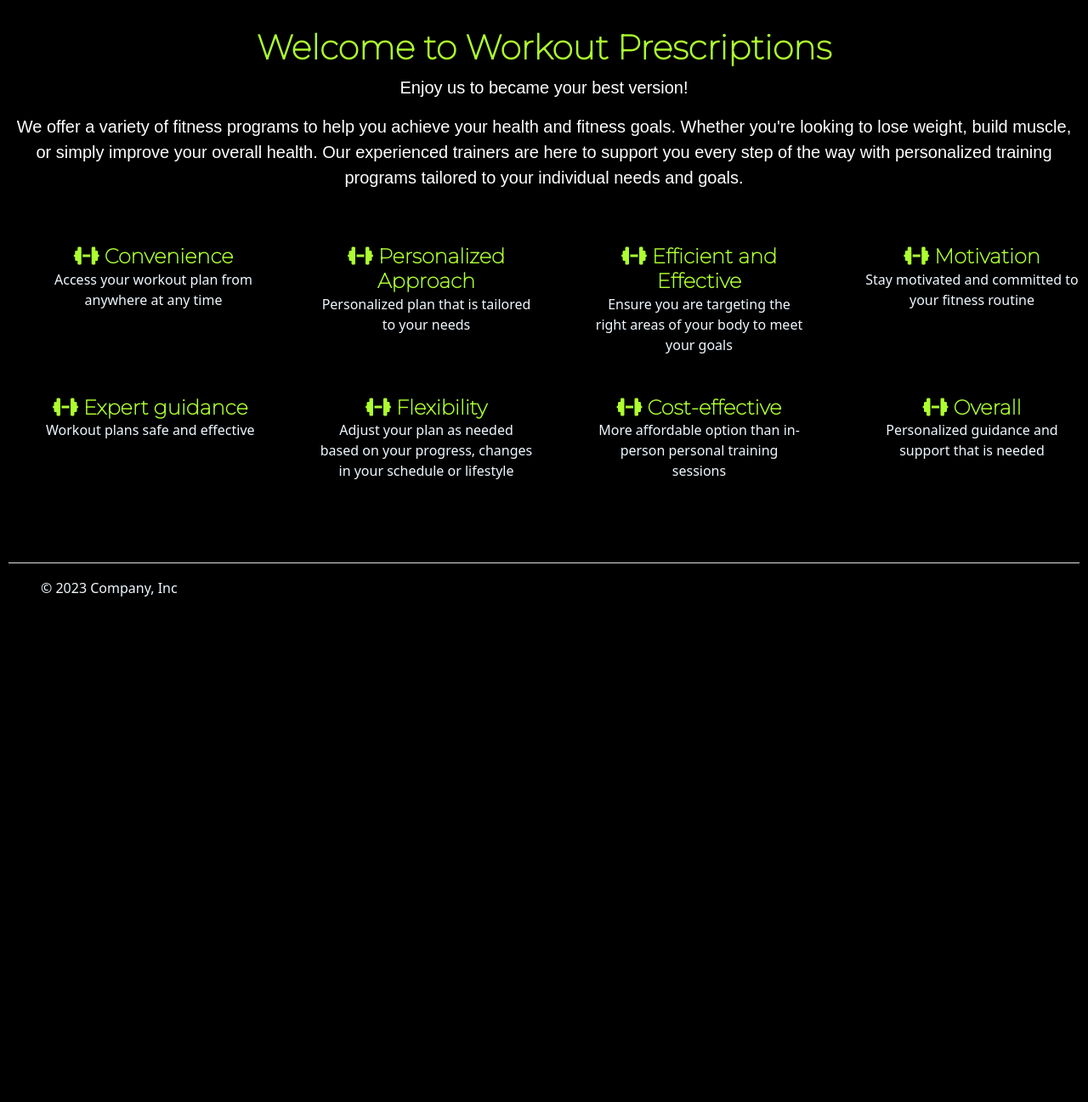
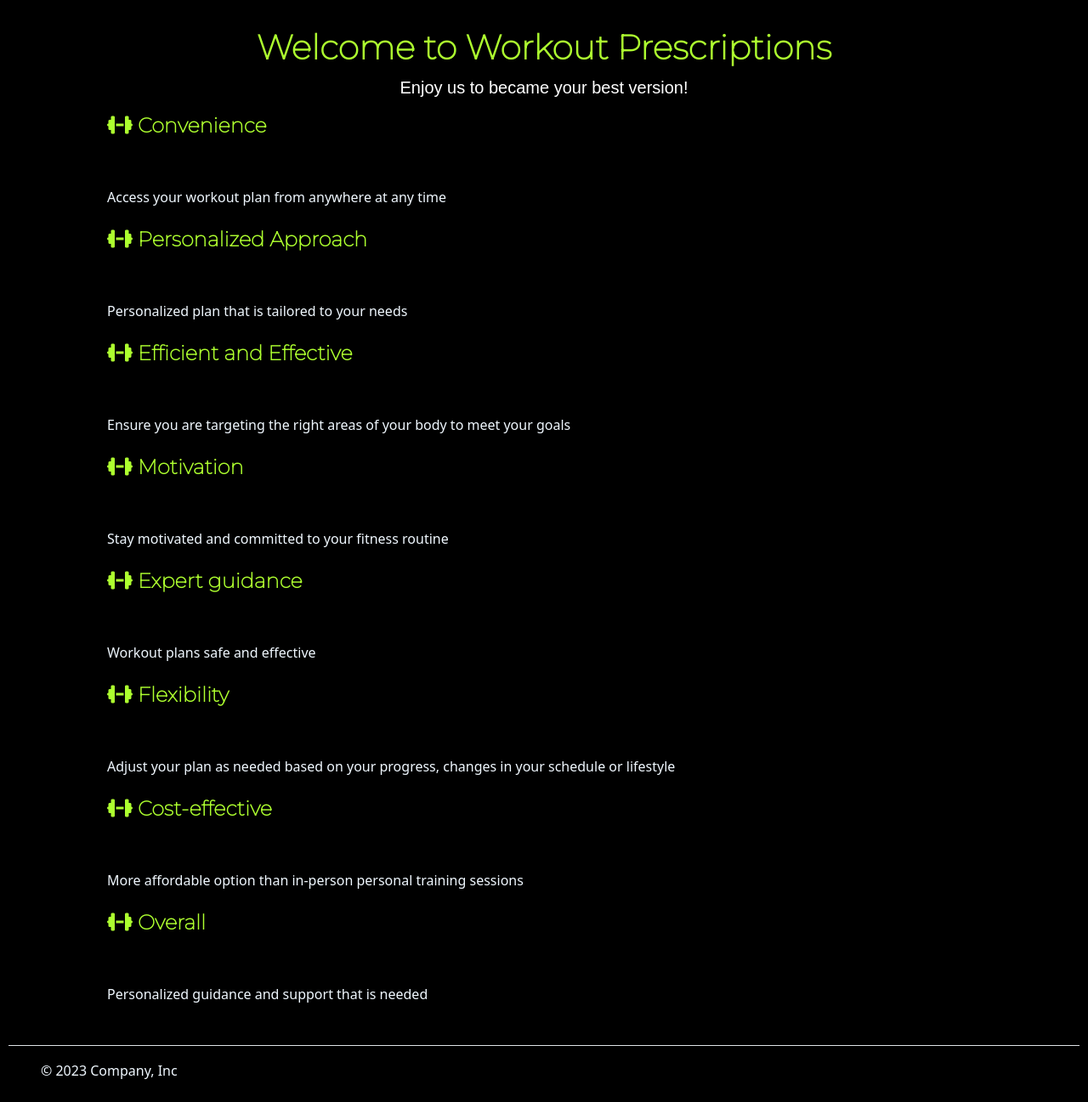
Before and after one commit to naragurgel/workout_prescription, a Django app: template templates/index.html in a window 1280 px wide. Shown: the part 316-1613 px from the top of the page at 85% size. Before the commit the page ends 1018 px from the top, so only its background shows below. Run offline with Django 3.2, Linux system fonts and the light colour scheme; the template is opened without the code that fills it, so the values that code supplies are empty; some libraries are stand-ins or nearby versions.

Commit message:
styling index page

```diff
--- a/static/css/wp_styles.css
+++ b/static/css/wp_styles.css
@@ -77,3 +77,7 @@ h3 {
 .p {
     font-family: Montserrat, sans-serif;
 }
+
+.section-heading {
+    height: 70px;
+}
--- a/templates/index.html
+++ b/templates/index.html
@@ -4,23 +4,22 @@
 
 <div class="container-fluid" >
 </div>
-
+<div class="container">
 <h1 class="title">Welcome to Workout Prescriptions</h1>
 <p class="lead text-center">Enjoy us to became your best version!</p>
-<p class="lead text-center">We offer a variety of fitness programs to help you achieve your health and fitness goals.
+<p class="lead text-center”> We offer a variety of fitness programs to help you achieve your health and fitness goals.
     Whether you're looking to lose weight, build muscle, or simply improve your overall health. Our experienced trainers
     are here to support you every step of the way with personalized training programs tailored to your individual needs
-    and goals.
-</p>
+    and goals. </p>
 
-<div class="row row-cols-1 row-cols-sm-2 row-cols-md-3 row-cols-lg-4 g-4 py-5">
+    <div class="row row-cols-1 row-cols-sm-2 row-cols-md-3 row-cols-lg-4 g-4 py-5">
     <div class="col d-flex align-items-start">
         <svg class="bi text-body-secondary flex-shrink-0 me-3" width="1.75em" height="1.75em">
             <use xlink:href="#bootstrap"></use>
         </svg>
         <div>
-            <h3 class="fw-bold mb-0 fs-4"><i class="fa-solid fa-dumbbell"></i> Convenience</h3>
-            <p>Access your workout plan from anywhere at any time</p>
+            <h3 class="fw-bold mb-0 fs-4 section-heading"><i class="fa-solid fa-dumbbell"></i> Convenience</h3>
+            <p class="text-start pt-3">Access your workout plan from anywhere at any time</p>
         </div>
     </div>
     <div class="col d-flex align-items-start">
@@ -28,8 +27,9 @@
             <use xlink:href="#cpu-fill"></use>
         </svg>
         <div>
-            <h3 class="fw-bold mb-0 fs-4"><i class="fa-solid fa-dumbbell"></i> Personalized Approach</h3>
-            <p>Personalized plan that is tailored to your needs</p>
+            <h3 class="fw-bold mb-0 fs-4 section-heading"><i class="fa-solid fa-dumbbell"></i> Personalized Approach
+            </h3>
+            <p class="text-start pt-3">Personalized plan that is tailored to your needs</p>
         </div>
     </div>
     <div class="col d-flex align-items-start">
@@ -37,8 +37,9 @@
             <use xlink:href="#calendar3"></use>
         </svg>
         <div>
-            <h3 class="fw-bold mb-0 fs-4"><i class="fa-solid fa-dumbbell"></i> Efficient and Effective</h3>
-            <p>Ensure you are targeting the right areas of your body to meet your goals
+            <h3 class="fw-bold mb-0 fs-4 section-heading"><i class="fa-solid fa-dumbbell"></i> Efficient and Effective
+            </h3>
+            <p class="text-start pt-3">Ensure you are targeting the right areas of your body to meet your goals
             </p>
         </div>
     </div>
@@ -47,8 +48,8 @@
             <use xlink:href="#home"></use>
         </svg>
         <div>
-            <h3 class="fw-bold mb-0 fs-4"><i class="fa-solid fa-dumbbell"></i> Motivation</h3>
-            <p>Stay motivated and committed to your fitness routine</p>
+            <h3 class="fw-bold mb-0 fs-4 section-heading"><i class="fa-solid fa-dumbbell"></i> Motivation</h3>
+            <p class="text-start pt-3">Stay motivated and committed to your fitness routine</p>
         </div>
     </div>
     <div class="col d-flex align-items-start">
@@ -56,8 +57,8 @@
             <use xlink:href="#speedometer2"></use>
         </svg>
         <div>
-            <h3 class="fw-bold mb-0 fs-4"><i class="fa-solid fa-dumbbell"></i> Expert guidance</h3>
-            <p>Workout plans safe and effective</p>
+            <h3 class="fw-bold mb-0 fs-4 section-heading"><i class="fa-solid fa-dumbbell"></i> Expert guidance</h3>
+            <p class="text-start pt-3">Workout plans safe and effective</p>
         </div>
     </div>
     <div class="col d-flex align-items-start">
@@ -65,8 +66,9 @@
             <use xlink:href="#toggles2"></use>
         </svg>
         <div>
-            <h3 class="fw-bold mb-0 fs-4"><i class="fa-solid fa-dumbbell"></i> Flexibility</h3>
-            <p>Adjust your plan as needed based on your progress, changes in your schedule or lifestyle</p>
+            <h3 class="fw-bold mb-0 fs-4 section-heading"><i class="fa-solid fa-dumbbell"></i> Flexibility</h3>
+            <p class="text-start pt-3">Adjust your plan as needed based on your progress, changes in your schedule or
+                lifestyle</p>
         </div>
     </div>
     <div class="col d-flex align-items-start">
@@ -74,8 +76,8 @@
             <use xlink:href="#geo-fill"></use>
         </svg>
         <div>
-            <h3 class="fw-bold mb-0 fs-4"><i class="fa-solid fa-dumbbell"></i> Cost-effective</h3>
-            <p>More affordable option than in-person personal training sessions </p>
+            <h3 class="fw-bold mb-0 fs-4 section-heading"><i class="fa-solid fa-dumbbell"></i> Cost-effective</h3>
+            <p class="text-start pt-3">More affordable option than in-person personal training sessions </p>
         </div>
     </div>
     <div class="col d-flex align-items-start">
@@ -83,10 +85,10 @@
             <use xlink:href="#tools"></use>
         </svg>
         <div>
-            <h3 class="fw-bold mb-0 fs-4"><i class="fa-solid fa-dumbbell"></i> Overall</h3>
-            <p>Personalized guidance and support that is needed</p>
+            <h3 class="fw-bold mb-0 fs-4 section-heading"><i class="fa-solid fa-dumbbell"></i> Overall</h3>
+            <p class="text-start pt-3">Personalized guidance and support that is needed</p>
         </div>
     </div>
 </div>
-
+</div>
 {%endblock%}
```
